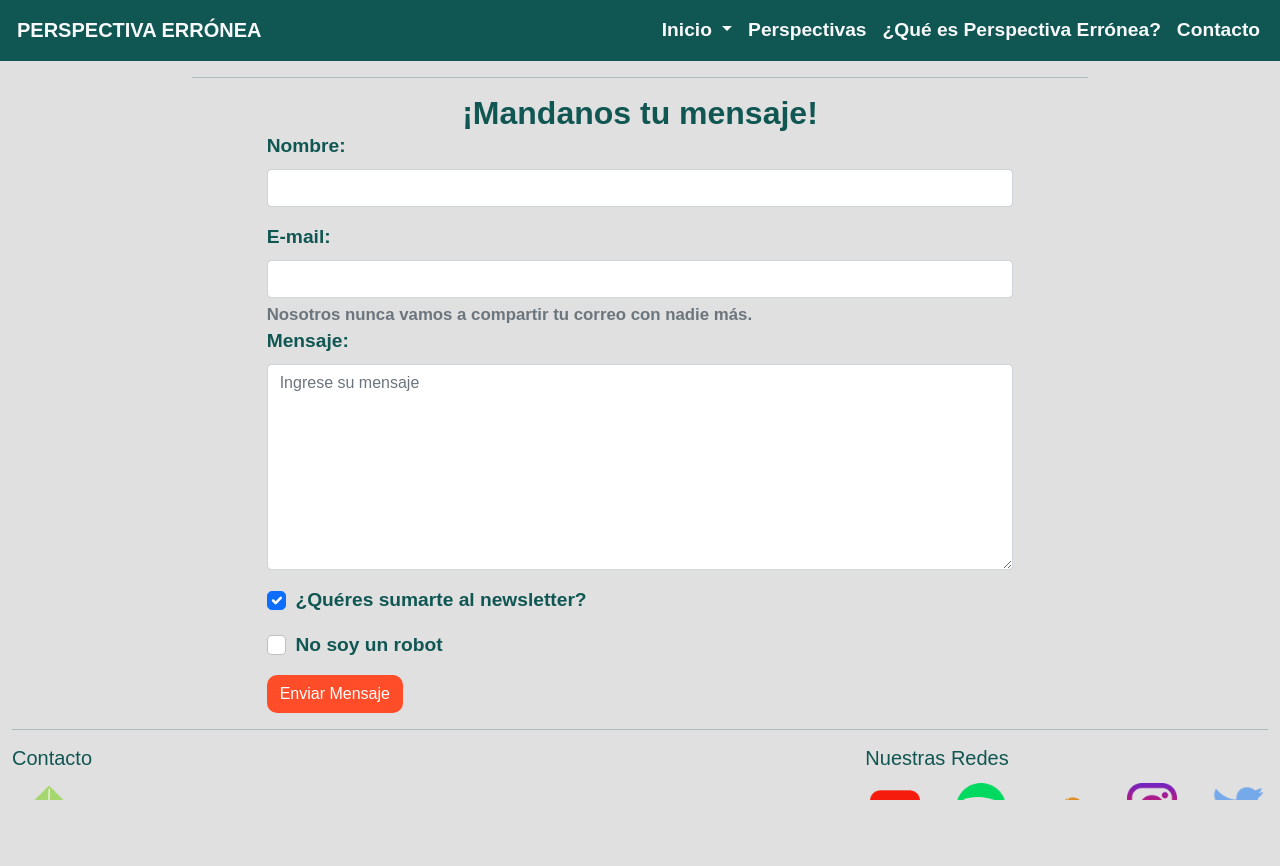
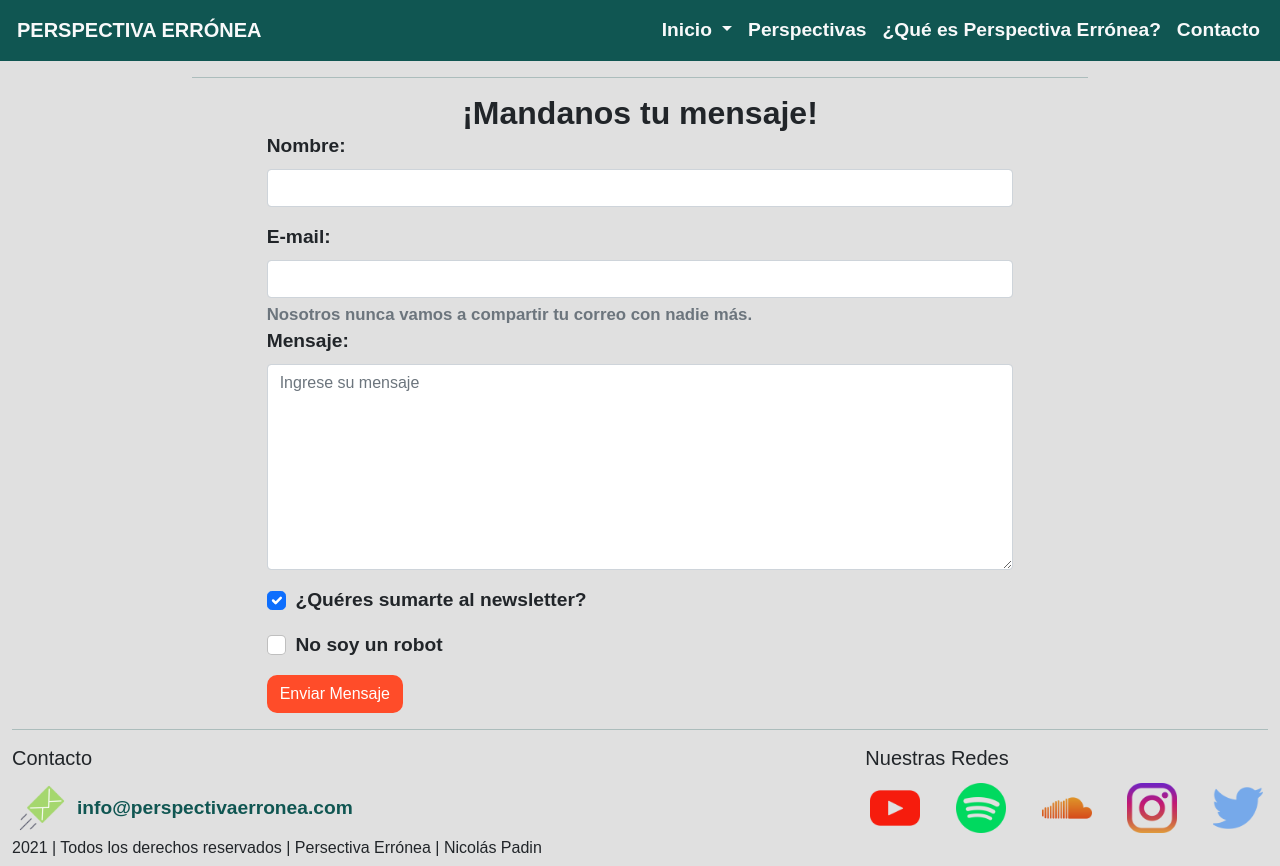
Before and after one commit to perspectivaerronea/misitio, a plain HTML site: page pages/contacto.html in a window 1280 px wide. Before the commit the page ends 800 px from the top, so only its background shows below. Drawn offline with nearby package versions, Linux system fonts and the light colour scheme; a web font is replaced by a local one.

Commit message:
revisión css

```diff
--- a/css/estilos.css
+++ b/css/estilos.css
@@ -1,18 +1,24 @@
 /*
 ETIQUETAS HTML
 */
+
+* {
+    /* outline: solid 1px red; */
+    /* border: 1px solid red; */
+}
 
 html {
     scroll-behavior: smooth;
 }
 
 body {
+    min-height: 100%;
     margin: 0px;
     background-color: rgb(224, 224, 224);
     font-family: 'Korolev', sans-serif, monospace;
     font-size: 1.2rem;
     font-weight: 700;
-    color: #105652;
+
 }
 
 main,
@@ -166,6 +172,10 @@ CLASES
     height: 100%;
 }
 
+.abajo {
+
+}
+
 /*
 TRANSFORMACIONES & ANIMACIONES
 */
@@ -266,8 +276,6 @@ ID
     vertical-align: middle;
 }
 
-
-/* Alínea la sección de redes a la derecha del grid */
 #redes {
     justify-self: flex-end;
 }
--- a/pages/contacto.html
+++ b/pages/contacto.html
@@ -13,7 +13,7 @@
     <title>Perspectiva Errónea</title>
 </head>
 
-<body class="d-flex flex-column h-100 no-blank">
+<body class="d-flex flex-column h-100 ">
     <header>
         <nav class="navbar navbar-expand-lg navbar-light navColor">
             <div class="container-fluid">
@@ -24,7 +24,6 @@
                     <span class="navbar-toggler-icon"></span>
                 </button>
                 <div class="collapse navbar-collapse" id="navbarSupportedContent">
-                    <!-- Para alinear los items a la derecha usé la clase ms-auto -->
                     <ul class="navbar-nav me-0 mb-2 mb-lg-0 ms-auto">
                         <li class="nav-item dropdown">
                             <a class="nav-link dropdown-toggle navItemColor" href="#" id="navbarDropdown" role="button"
```
